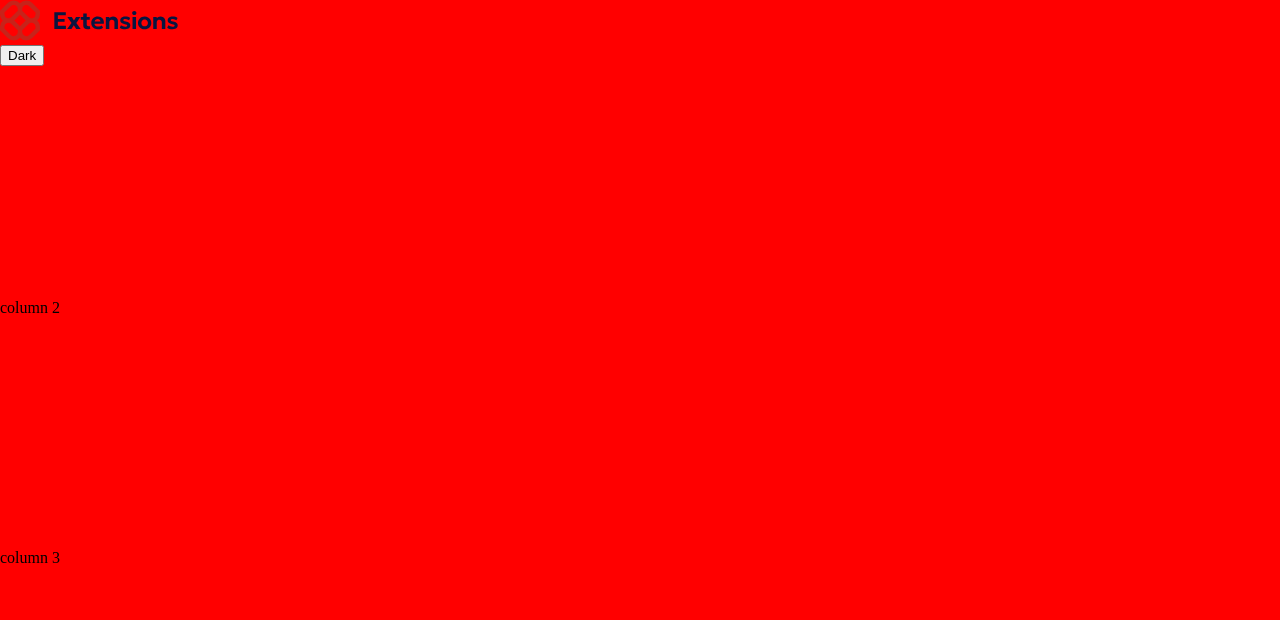
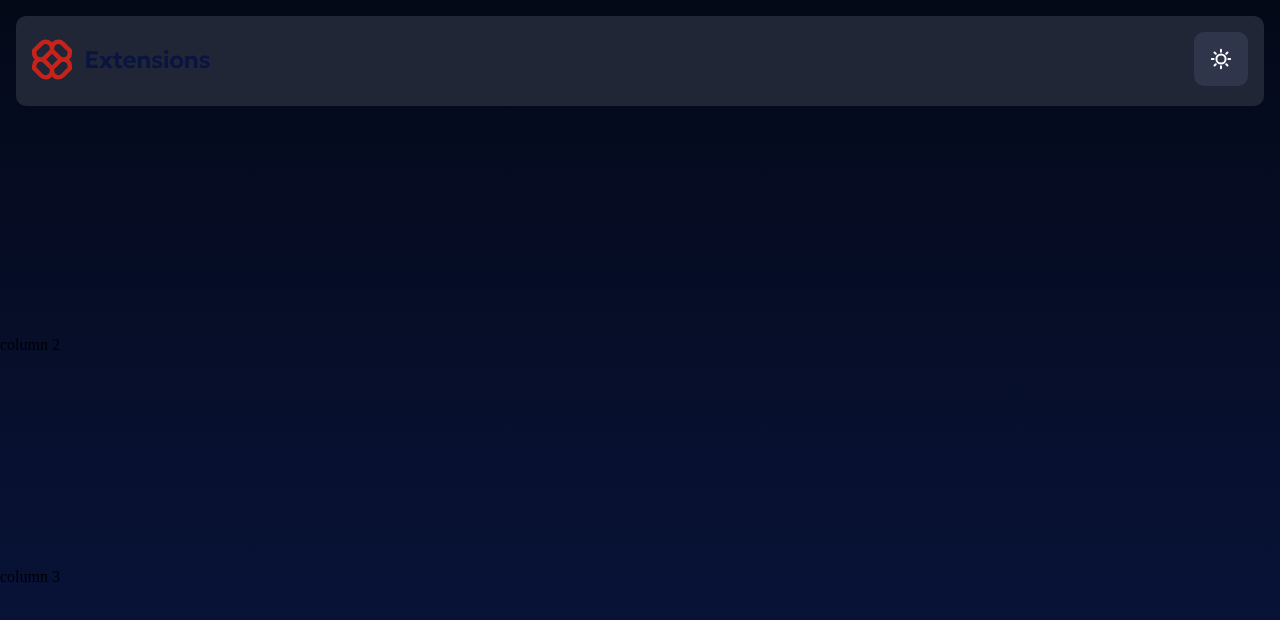
Before and after one commit to FranciscoFrontEndDeveloper/browserExtensionsManagerUiMain, an Angular app: page / in a window 1280 px wide. Shown: the top 620 px of the page. Built offline with nearby package versions, Linux system fonts and the light colour scheme.

Commit message:
header finished

```diff
--- a/src/app/app.component.html
+++ b/src/app/app.component.html
@@ -7,7 +7,7 @@
         /></picture>
       </div>
       <div class="buttonExten">
-        <button>Dark</button>
+        <input type="image" src="assets/images/icon-sun.svg" alt="boton sol" />
       </div>
     </div>
   </section>
--- a/src/app/app.component.sass
+++ b/src/app/app.component.sass
@@ -1,5 +1,5 @@
 .mainContainer
- background: red
+ background: linear-gradient(180deg, #040918 0%, #091540 100%)
  margin: 0
  padding: 0
  width: 100%
@@ -7,3 +7,18 @@
  display: grid
  grid-template-columns: auto
  grid-template-rows: repeat(3,auto)
+
+.extenheadCont
+ display: flex
+ flex-direction: row
+ justify-content: space-between
+ background: hsl(226, 25%, 17%)
+ padding: 1rem
+ align-items: center
+ margin: 1rem
+ border-radius: 10px
+.buttonExten
+ input
+  background: hsl(225, 23%, 24%)
+  padding: 1rem
+  border-radius: 10px
```
